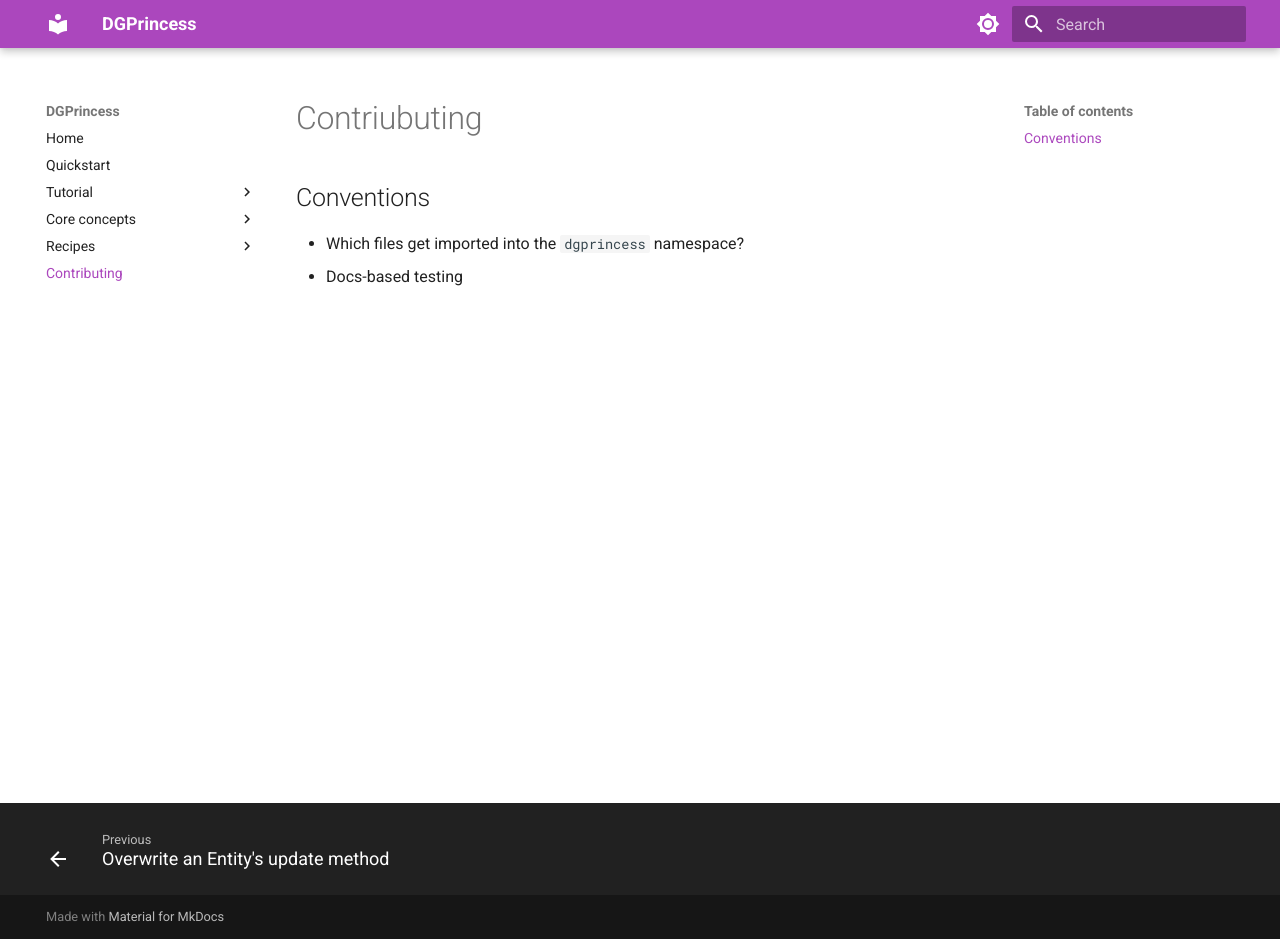
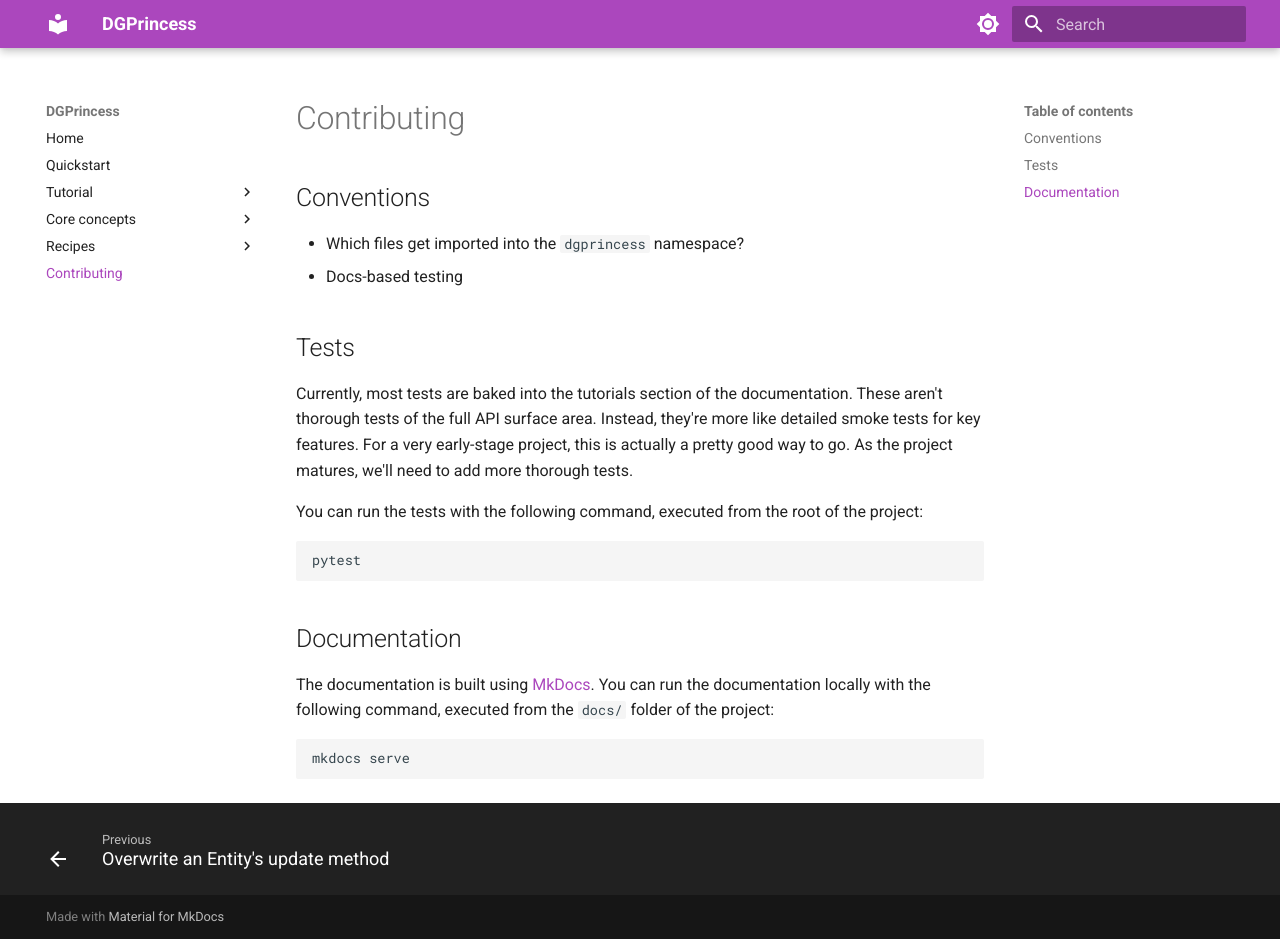
Before and after one commit to abegong/dgpinata, an MkDocs documentation site: the page built from docs/docs/contributing.md, in a window 1280 px wide and 939 px high. Built offline with MkDocs 1.6.1 and Material for MkDocs 9.7.7, drawn with Linux system fonts in a browser that asks for light colours.

Commit message:
Edit contributing.md

````diff
--- a/docs/docs/contributing.md
+++ b/docs/docs/contributing.md
@@ -1,6 +1,24 @@
-# Contriubuting
+# Contributing
 
 ## Conventions
 
 * Which files get imported into the `dgprincess` namespace?
 * Docs-based testing
+
+## Tests
+
+Currently, most tests are baked into the tutorials section of the documentation. These aren't thorough tests of the full API surface area. Instead, they're more like detailed smoke tests for key features. For a very early-stage project, this is actually a pretty good way to go. As the project matures, we'll need to add more thorough tests.
+
+You can run the tests with the following command, executed from the root of the project:
+
+```bash
+pytest
+```
+
+## Documentation
+
+The documentation is built using [MkDocs](https://www.mkdocs.org/). You can run the documentation locally with the following command, executed from the `docs/` folder of the project:
+
+```bash
+mkdocs serve
+```
````
